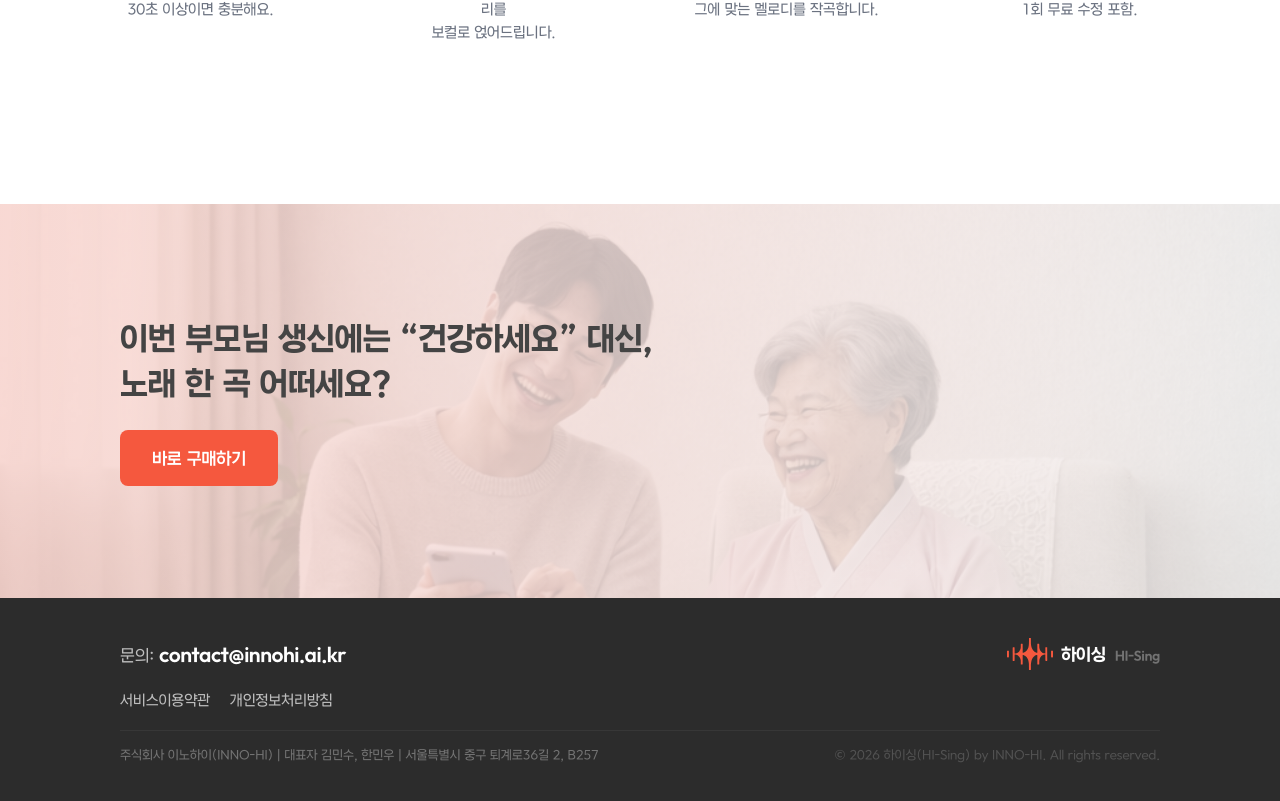
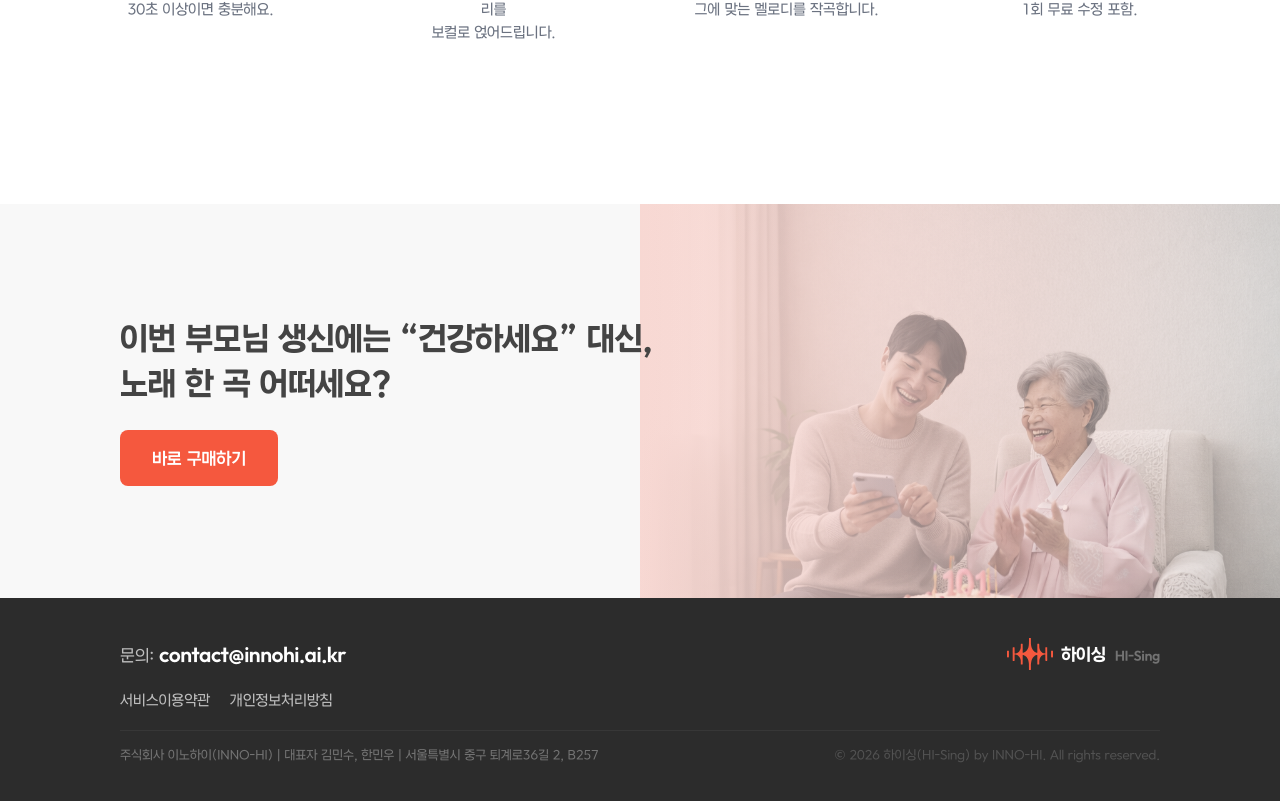
Before and after one commit to INNO-HI/HI-Sing, a Next.js app: page / in a window 1280 px wide. Shown: the part 4620-5421 px from the top of the page. Built offline with nearby package versions, Linux system fonts and the light colour scheme; no server answers; a web font is replaced by a local one.

Commit message:
CTA: 사진 오른쪽 절반에만 배치 (텍스트와 안 겹침) + opacity 0.55 + 좌측 가장자리 블렌드 + primary 틴트

```diff
--- a/src/sections/HomeTab.tsx
+++ b/src/sections/HomeTab.tsx
@@ -599,15 +599,14 @@ export function HomeTab({ onNavigate }: HomeTabProps) {
 
       {/* ═══ 7. CTA ════════════════════════════════════ */}
       <section className="relative py-20 sm:py-28 overflow-hidden bg-neutral-50">
-        {/* 배경 사진: 전체 매우 희미하게 블렌드 */}
-        <img
-          src={`/images/cta-family-new.png`}
-          alt=""
-          className="absolute inset-0 w-full h-full object-cover object-right pointer-events-none hidden sm:block"
-          style={{ opacity: 0.2 }}
-        />
-        {/* primary 20% → 투명 필터 */}
-        <div className="absolute inset-0 pointer-events-none" style={{ background: 'linear-gradient(to right, rgba(245,88,62,0.2) 0%, rgba(245,88,62,0.1) 50%, rgba(255,255,255,0) 100%)' }} />
+        {/* 배경 사진: 오른쪽 절반만, 투명도로 블렌드 */}
+        <div className="absolute right-0 top-0 bottom-0 w-1/2 hidden sm:block pointer-events-none">
+          <img src={`/images/cta-family-new.png`} alt="" className="w-full h-full object-cover" style={{ opacity: 0.55 }} />
+          {/* 사진 왼쪽 가장자리 배경에 블렌드 */}
+          <div className="absolute inset-0" style={{ background: 'linear-gradient(to right, #F8F8F8 0%, rgba(248,248,248,0.4) 30%, rgba(248,248,248,0) 60%)' }} />
+          {/* primary 틴트 */}
+          <div className="absolute inset-0" style={{ background: 'linear-gradient(to right, rgba(245,88,62,0.2) 0%, rgba(245,88,62,0.1) 60%, transparent 100%)' }} />
+        </div>
         <div className="relative z-10 max-w-6xl mx-auto px-5 sm:px-8 lg:px-14">
           <FadeIn>
             <div>
```
